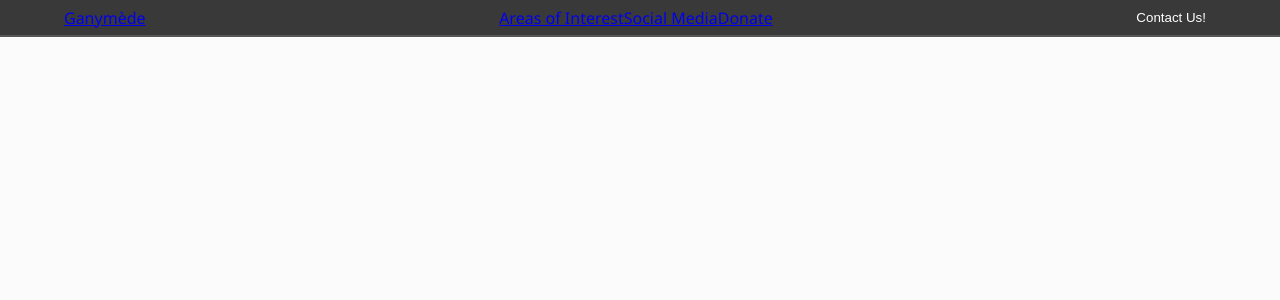
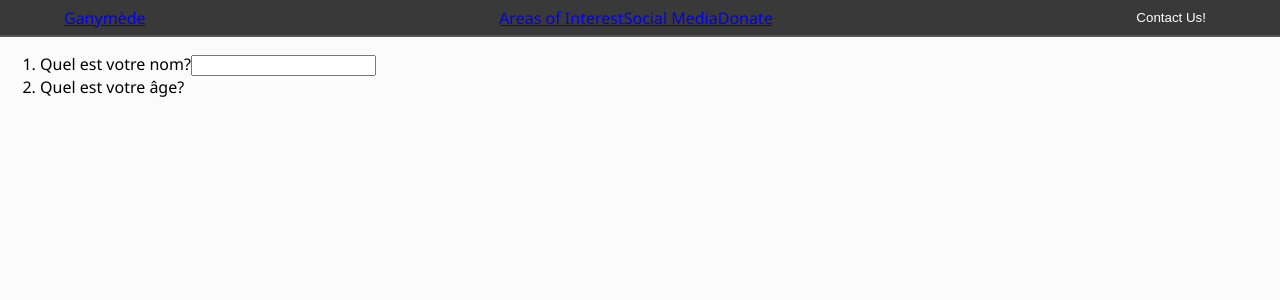
Before and after one commit to Crazydodo123/brebeuf-hx, a React (Vite) app in the folder site/frontend/: page /sign-up in a window 1280 px wide. Shown: the top 300 px of the page. Built offline with nearby package versions, Linux system fonts and the light colour scheme.

Commit message:
add signup page

```diff
--- a/site/frontend/src/App.jsx
+++ b/site/frontend/src/App.jsx
@@ -11,6 +11,7 @@ import Contact from './routes/Contact'
 
 import messageServices from './services/messages'
 import Socials from './routes/Socials'
+import SignUp from './routes/SignUp'
 
 const App = () => {
 
@@ -43,6 +44,7 @@ const App = () => {
 
 
       <Routes>
+        <Route path='sign-up' element={<SignUp />} />
         <Route path='/map' element={<Map />} />
         <Route path='/contact' element={<Contact sendMessage={sendMessage} /> } />
         <Route path='socials' element={<Socials /> } />
--- a/site/frontend/src/routes/Info.jsx
+++ b/site/frontend/src/routes/Info.jsx
@@ -6,7 +6,7 @@ const Info = () => {
             <div className = "container">
                 <img id="main-image" src="src/assets/itinerance.png" alt="Itinerant"/>
                 <h1 className = "font-size-big" id="title">Projet Ganymède</h1>
-                <Link id="main-cta" to="/map">Comment aider</Link>
+                <Link id="main-cta" to="/sign-up">Voir comment vous pouvez aider</Link>
             </div>
 
             <h3>Qui sommes-nous?</h3>
--- a/site/frontend/src/routes/Map.jsx
+++ b/site/frontend/src/routes/Map.jsx
@@ -93,25 +93,13 @@ const Map = () => {
         })
     }
 
-    const manualSendPosition = (e) => {
-        e.preventDefault()
-        const latitude = e.target[0].value
-        const longitude = e.target[1].value
-        console.log(lat, lon)
-
-        sendPosition({ coords: { latitude, longitude } })
-    }
-
     return (
         <div>
             <h2 className="subheader">Heatmap of the Homeless</h2>
             <div id="map"></div>
-            <button id='report-button' onClick={report}>Report Homeless</button>
-            <form onSubmit={manualSendPosition}>
-                <input id='lat'></input>
-                <input id='lon'></input>
-                <button type='submit'>submit</button>
-            </form>
+            <div id='report-section'>
+                <button id='report-button' onClick={report}>Report Homeless</button>
+            </div>
         </div>
 
     )
--- /dev/null
+++ b/site/frontend/src/routes/SignUp.jsx
@@ -0,0 +1,33 @@
+import { useField }from '../hooks/index.js'
+
+const SignUp = () => {
+    const nom = useField('nom')
+    const age = useField('age')
+    const education = useField('education')
+    const participation = useField('participation')
+    const recurrence = useField('recurrence')
+    const weekend = useField('weekend')
+    const holidays = useField('holiday')
+    const experience = useField('experience')
+
+
+    return (
+        <div>
+            <form>
+                <ol>
+                    <li>
+                        <label htmlFor="nom">Quel est votre nom?</label>
+                        <input required { ...nom }></input>
+                    </li>
+                    <li>
+                        <label>Quel est votre âge?</label>
+
+                    </li>
+                </ol>
+
+            </form>
+        </div>
+    )
+}
+
+export default SignUp
--- a/site/frontend/src/styles/styles.css
+++ b/site/frontend/src/styles/styles.css
@@ -238,6 +238,10 @@ NAVBAR CONTINUES
     background-color: gray;
 }
 
+#report {
+    display: none;
+}
+
 /* Socials Page */
 
 #socials-title {
```
